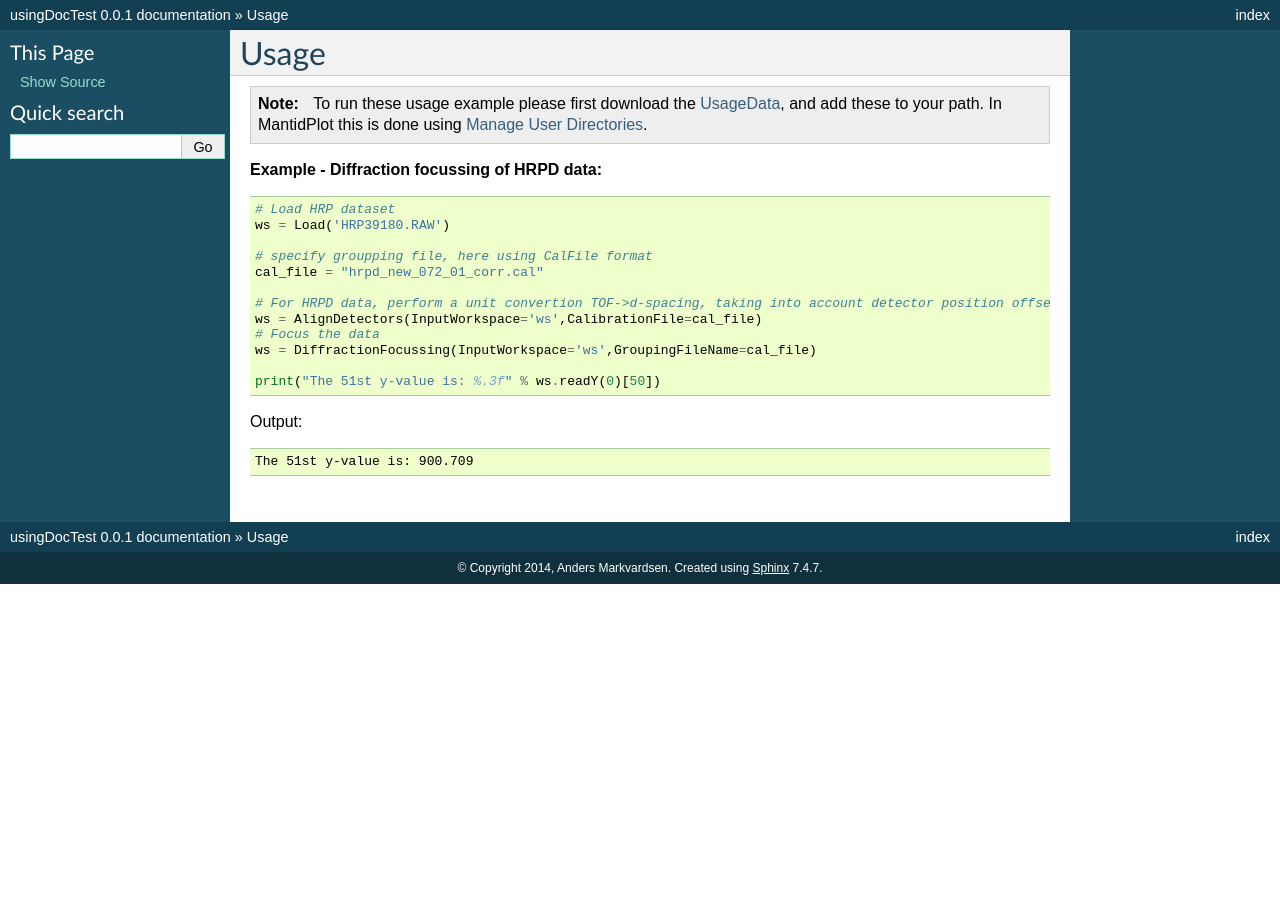
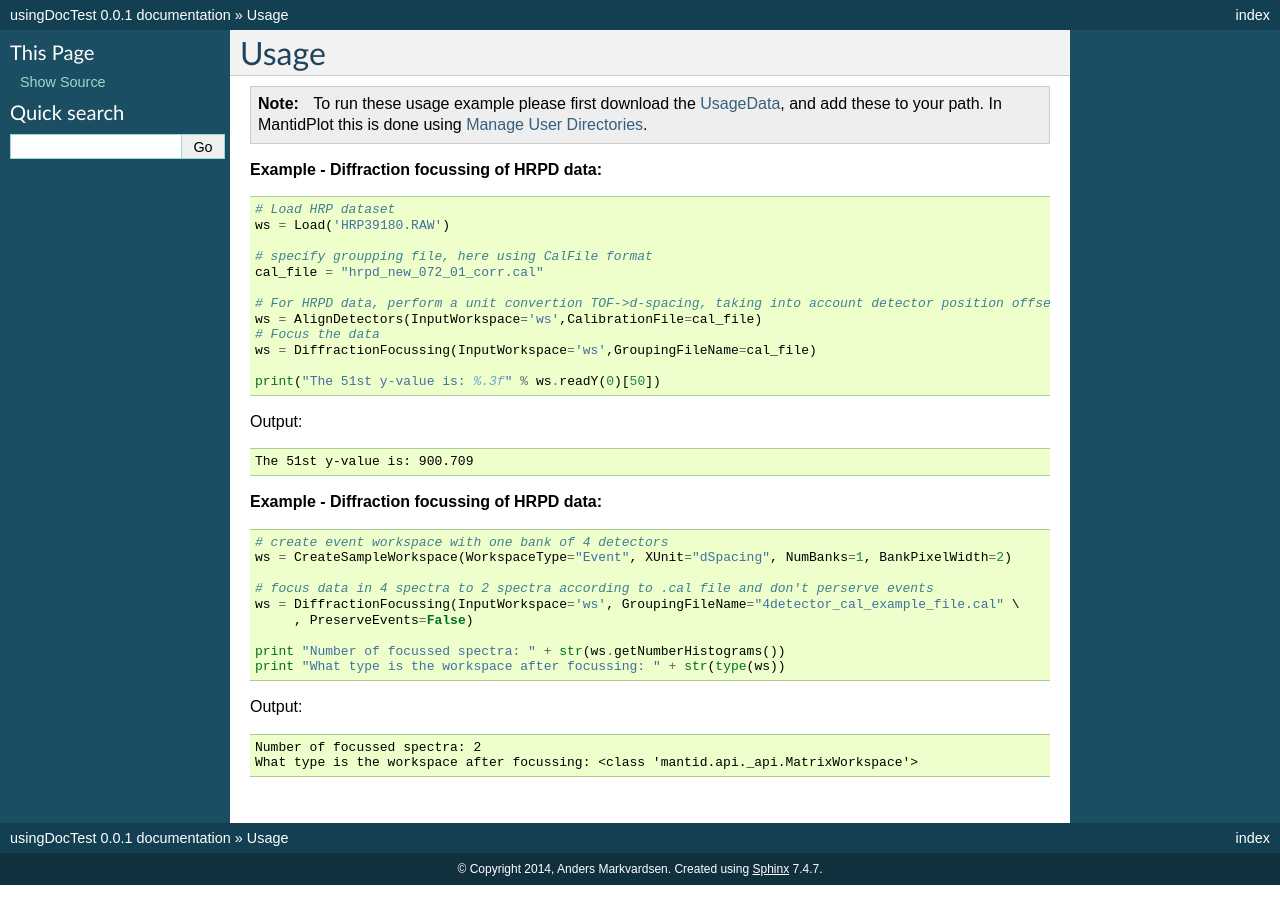
Before and after one commit to Anders-Markvardsen/sphinxDocTest, a Sphinx documentation site: the page built from source/Algorithms/doc/DiffractionFocussing.rst, in a window 1280 px wide. Built offline with Sphinx 7.4.7, drawn with Linux system fonts in a browser that asks for light colours.

Commit message:
Added another diffractionfocussing example

```diff
--- a/source/Algorithms/doc/DiffractionFocussing.rst
+++ b/source/Algorithms/doc/DiffractionFocussing.rst
@@ -29,3 +29,28 @@ Output:
 .. testoutput:: ExHRPDFocussing
 
    The 51st y-value is: 900.709
+
+**Example - Diffraction focussing of HRPD data:**
+
+.. testcode:: ExEventFocussing
+
+   # create event workspace with one bank of 4 detectors
+   ws = CreateSampleWorkspace(WorkspaceType="Event", XUnit="dSpacing", NumBanks=1, BankPixelWidth=2)
+
+   # focus data in 4 spectra to 2 spectra according to .cal file and don't perserve events
+   ws = DiffractionFocussing(InputWorkspace='ws', GroupingFileName="4detector_cal_example_file.cal" \
+        , PreserveEvents=False)
+
+   print "Number of focussed spectra: " + str(ws.getNumberHistograms())
+   print "What type is the workspace after focussing: " + str(type(ws))
+
+.. testcleanup:: ExEventFocussing
+
+   DeleteWorkspace(ws)
+
+Output:
+
+.. testoutput:: ExEventFocussing
+
+   Number of focussed spectra: 2
+   What type is the workspace after focussing: <class 'mantid.api._api.MatrixWorkspace'>
```
